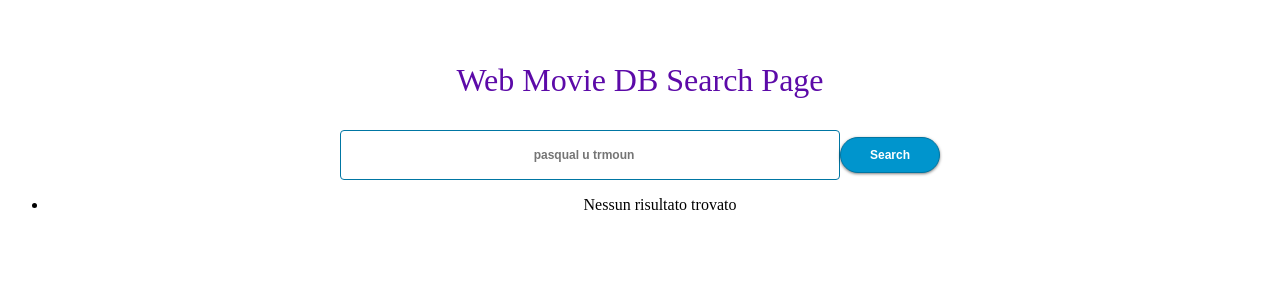
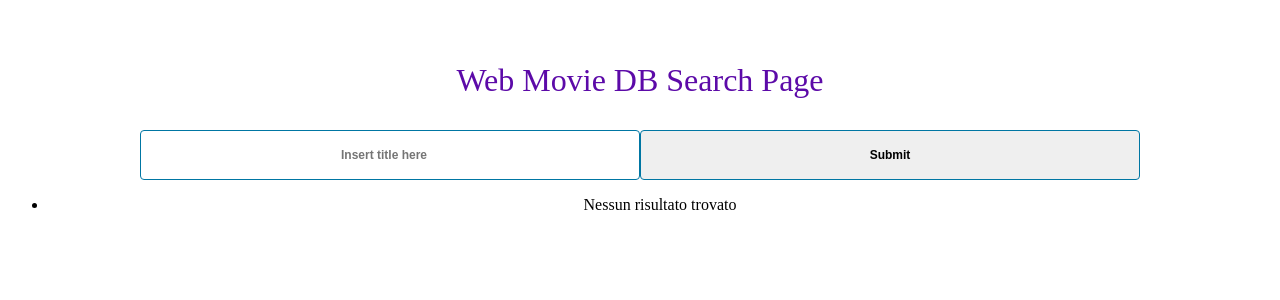
Before and after one commit to samoth33/web-movie-scraper, an Angular app in the folder web-movie-scraper/: page / in a window 1280 px wide. Shown: the top 300 px of the page. Built offline with nearby package versions, Linux system fonts and the light colour scheme.

Commit message:
Piccole modifiche css, piu tardi finisco le altre

```diff
--- a/web-movie-scraper/src/app/app.component.html
+++ b/web-movie-scraper/src/app/app.component.html
@@ -1,5 +1,7 @@
 <div class="container">
-    <div class="col-xs-12 col-md-12 col-lg-12">
-<app-search-page></app-search-page>
+    <div class="row">
+        <div class="col-xs-12 col-md-12 col-lg-12">
+                    <app-search-page></app-search-page>
+        </div>
+    </div>
 </div>
-</div>
--- a/web-movie-scraper/src/app/search-page/search-page.component.css
+++ b/web-movie-scraper/src/app/search-page/search-page.component.css
@@ -11,26 +11,6 @@ h1
     color: rgb(92, 10, 168);
 }
 
-button
-{
-    text-align: center;
-    border-radius: 20px;
-    box-shadow: 0 1px 3px rgba(0,0,0,0.5);
-    width: 100px;
-    outline: none;
-    cursor: pointer;
-    text-decoration: none;
-    font: bold 12px Arial, Helvetica, sans-serif;
-    color: #fff;
-    padding: 10px 20px;
-    border: solid 1px #0076a3;
-    background: #0095cd;
-}
-
-button:hover
-{
-    background: #70c4e2;
-}
 
 input
 {
--- a/web-movie-scraper/src/app/search-page/search-page.component.html
+++ b/web-movie-scraper/src/app/search-page/search-page.component.html
@@ -1,8 +1,11 @@
 <h1>Web Movie DB Search Page</h1>
-<form>
-    <input type="search" [(ngModel)]="title" placeholder="pasqual u trmoun" [ngModelOptions]="{standalone: true}">
-    <button (click)="getResult()">Search</button>
-</form>
+<div class="form-group">
+    <form>
+        <input class="form-control" type="search" [(ngModel)]="title" placeholder="Insert title here" [ngModelOptions]="{standalone: true}">
+        <input type="submit" class="btn btn-sm btn-primary" (click)="getResult()">
+    </form>
+</div>
+
 <ul>
     <li *ngFor="let film of listaFilm;" > {{film.title}} <img src={{film.poster_path}}></li>
     <li *ngIf="listaFilm.length == 0" >Nessun risultato trovato</li>
```
